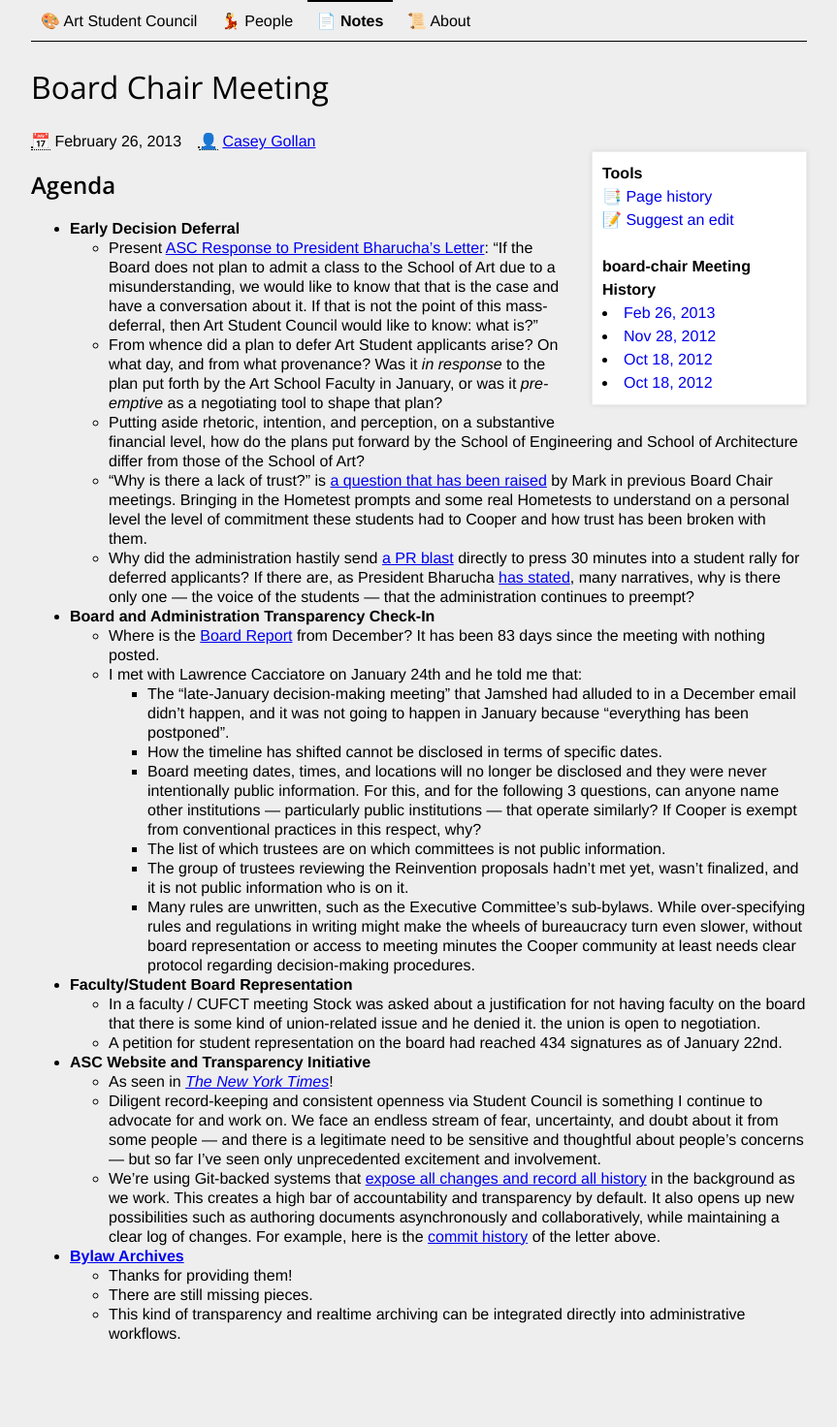
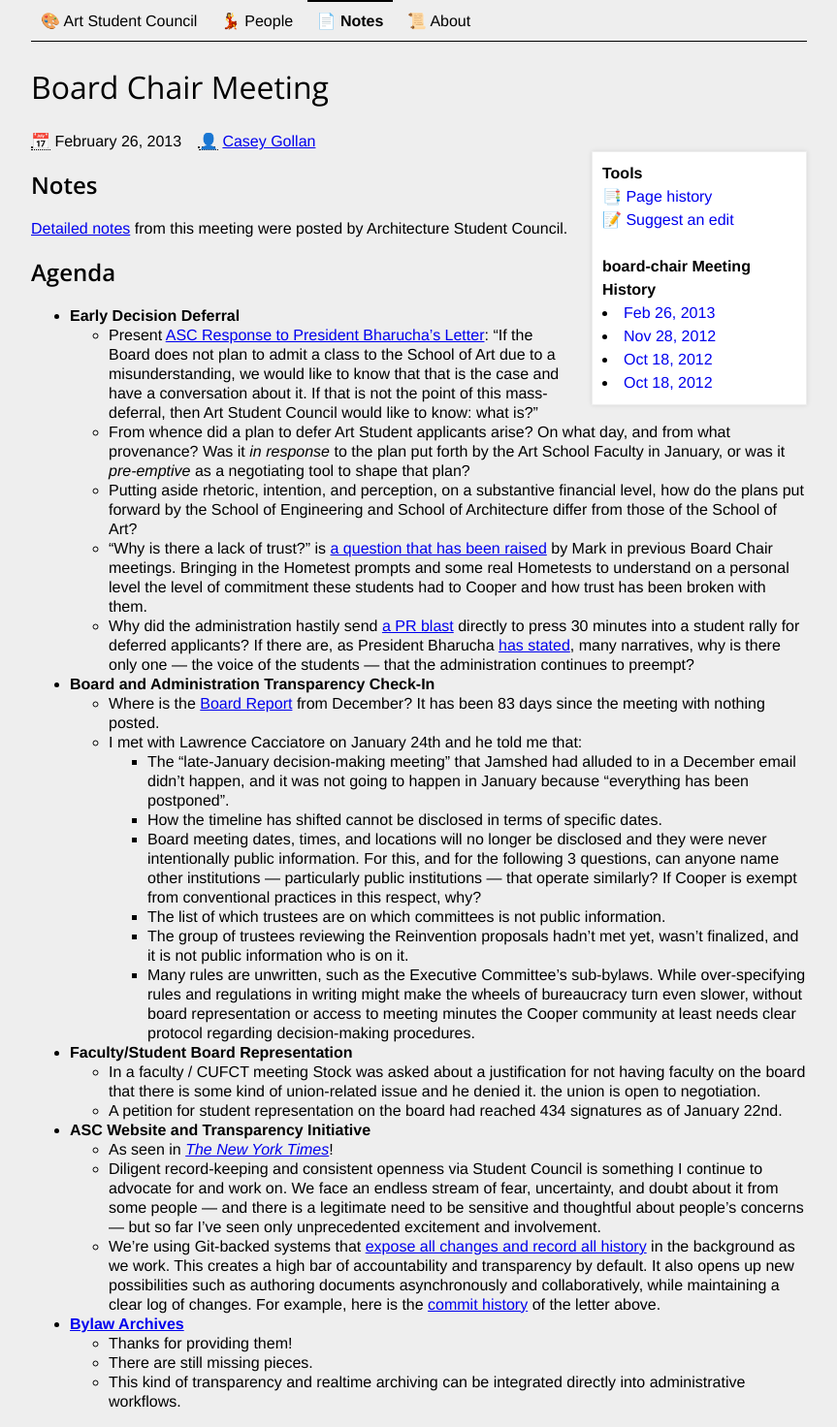
Before and after one commit to CooperASC/cooperasc.github.com, a Jekyll site: the page built from _posts/notes/2013-02-26-board-chair-casey.md, in a window 1280 px wide. Shown: the whole page at 97% size, without its empty margins (208-1071 px from the left). Built offline with Jekyll 4.4.1, drawn with Linux system fonts in a browser that asks for light colours; before the commit the page ends 1402 px from its top, so only the background shows below that.

Commit message:
linking to ArSC notes

```diff
--- a/_posts/notes/2013-02-26-board-chair-casey.md
+++ b/_posts/notes/2013-02-26-board-chair-casey.md
@@ -7,6 +7,10 @@ category: notes
 tags: board-chair
 filepath: _posts/notes/2013-02-26-board-chair-casey.md
 ---
+
+## Notes
+
+[Detailed notes](http://cooperarsc.github.com/notes/2013/02/26/boardoftrustees-oliver/) from this meeting were posted by Architecture Student Council.
 
 ## Agenda
 
```
